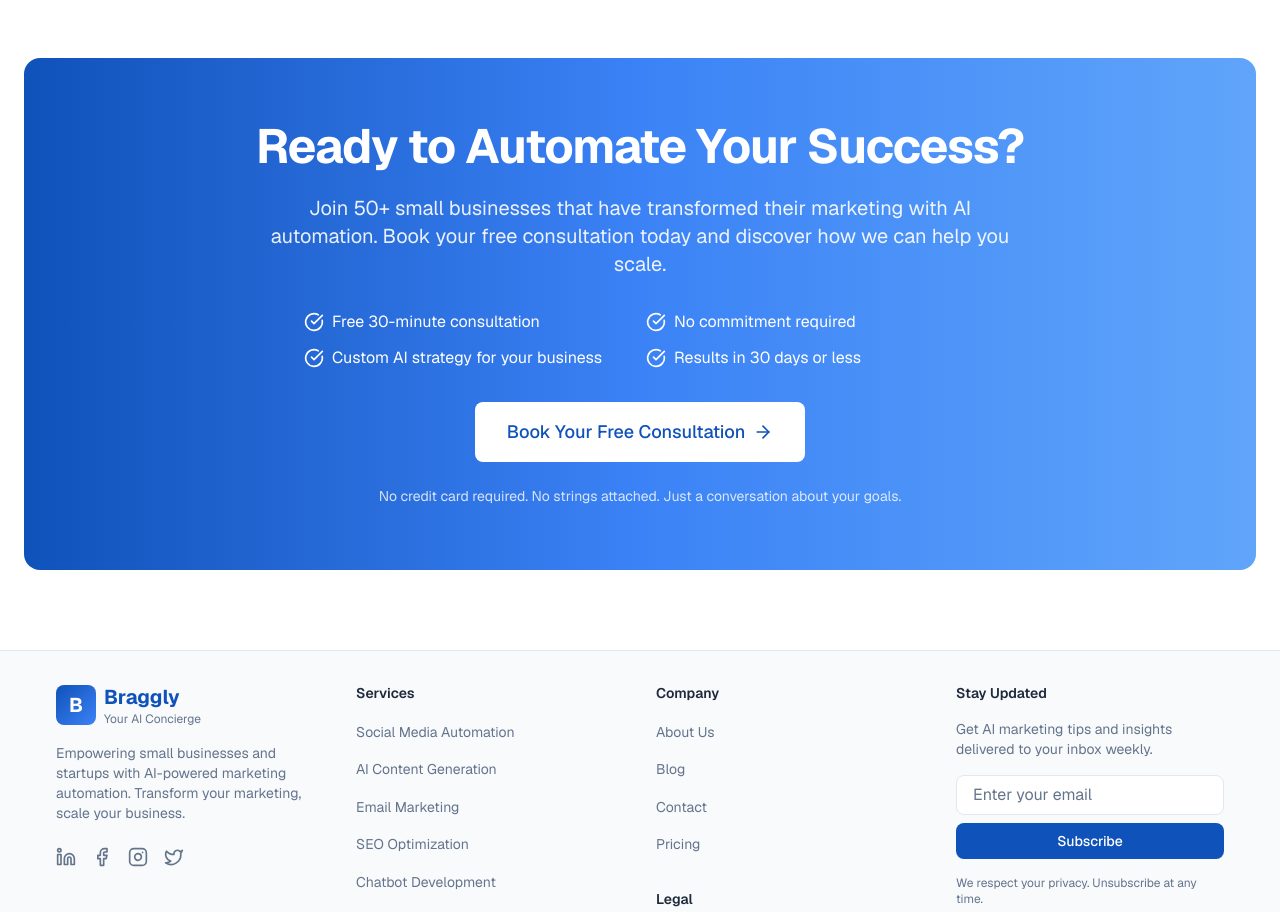
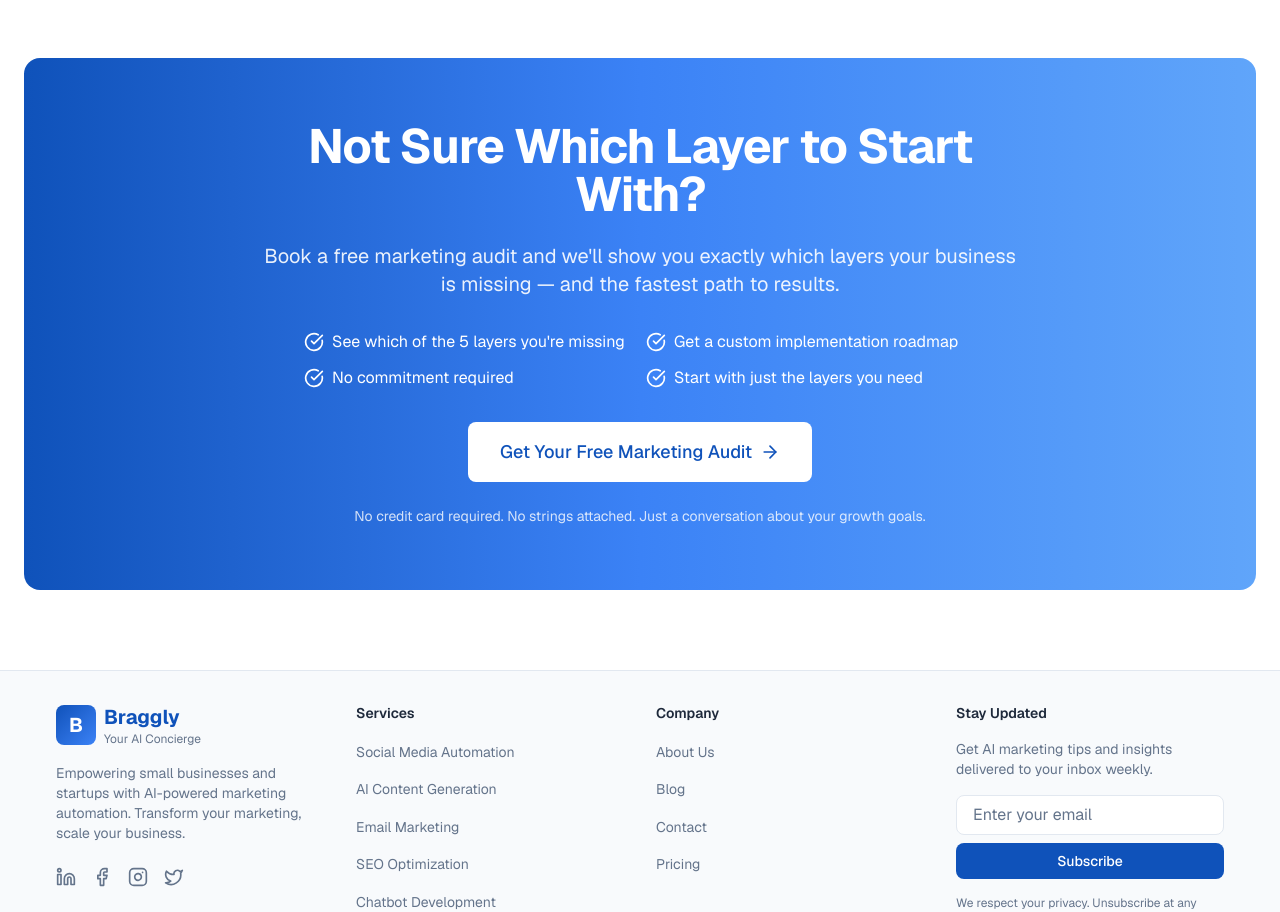
Before and after one commit to tfletch5/braggly, a Next.js app: page / in a window 1280 px wide. Shown: the part 4500-5412 px from the top of the page. Built offline with nearby package versions, Linux system fonts and the light colour scheme; no server answers.

Commit message:
Update CTA to reference Free Marketing Audit and 5 layers

```diff
--- a/components/sections/CTA.tsx
+++ b/components/sections/CTA.tsx
@@ -3,10 +3,10 @@ import { Button } from "@/components/ui/button";
 import { ArrowRight, CheckCircle } from "lucide-react";
 
 const benefits = [
-  "Free 30-minute consultation",
+  "See which of the 5 layers you're missing",
+  "Get a custom implementation roadmap",
   "No commitment required",
-  "Custom AI strategy for your business",
-  "Results in 30 days or less",
+  "Start with just the layers you need",
 ];
 
 export default function CTA() {
@@ -17,13 +17,13 @@ export default function CTA() {
           <div className="mx-auto max-w-3xl text-center text-white">
             {/* Headline */}
             <h2 className="text-3xl font-bold tracking-tight sm:text-4xl lg:text-5xl mb-6">
-              Ready to Automate Your Success?
+              Not Sure Which Layer to Start With?
             </h2>
 
             {/* Subheadline */}
             <p className="text-lg mb-8 text-white/90 lg:text-xl">
-              Join 50+ small businesses that have transformed their marketing with AI automation.
-              Book your free consultation today and discover how we can help you scale.
+              Book a free marketing audit and we&apos;ll show you exactly which
+              layers your business is missing — and the fastest path to results.
             </p>
 
             {/* Benefits List */}
@@ -42,13 +42,14 @@ export default function CTA() {
               size="lg"
               className="bg-white text-[var(--primary)] hover:bg-white/90 text-lg"
             >
-              Book Your Free Consultation
+              Get Your Free Marketing Audit
               <ArrowRight className="ml-2 h-5 w-5" />
             </Button>
 
             {/* Risk-free message */}
             <p className="mt-6 text-sm text-white/80">
-              No credit card required. No strings attached. Just a conversation about your goals.
+              No credit card required. No strings attached. Just a conversation
+              about your growth goals.
             </p>
           </div>
         </div>
```
